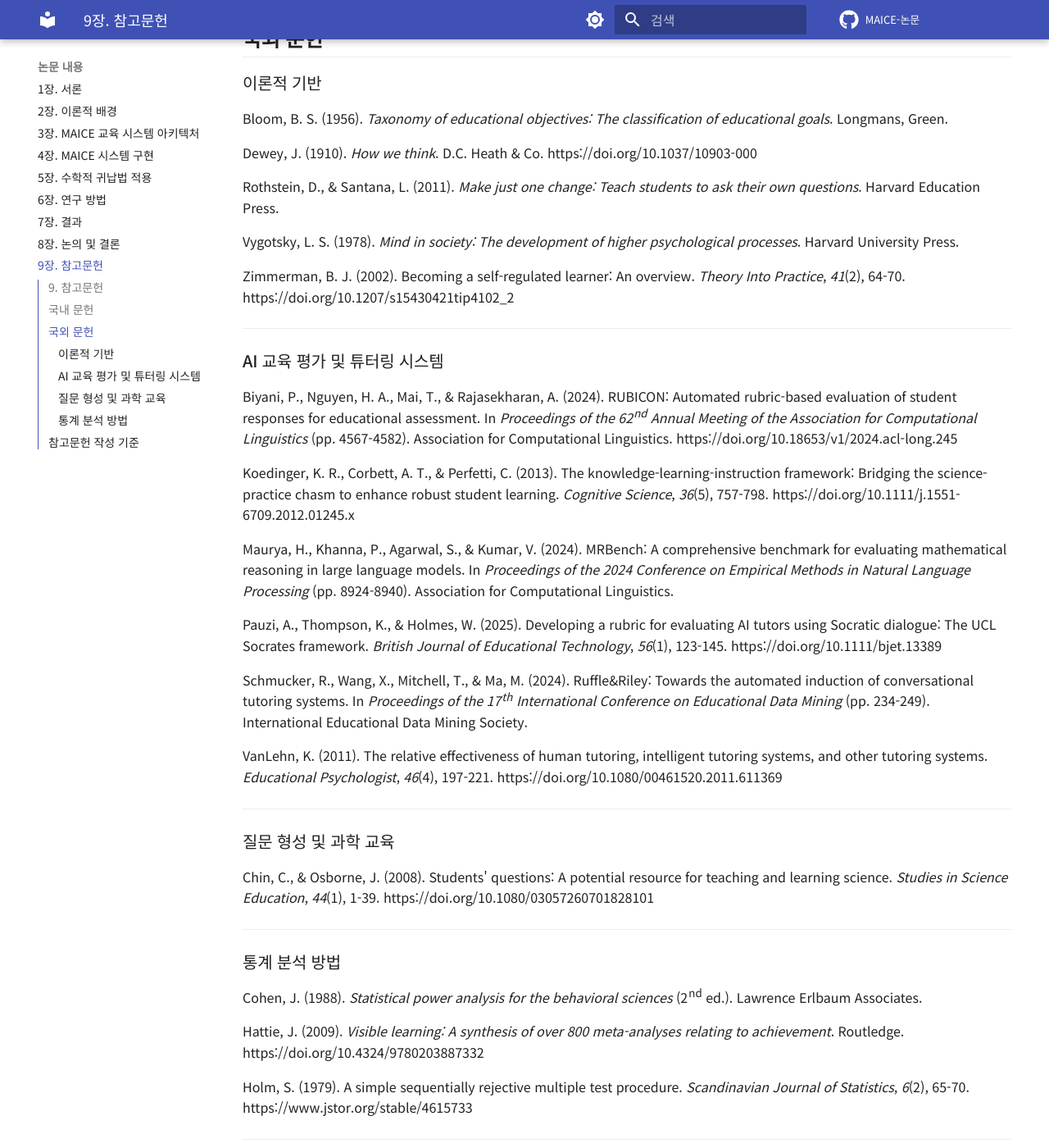
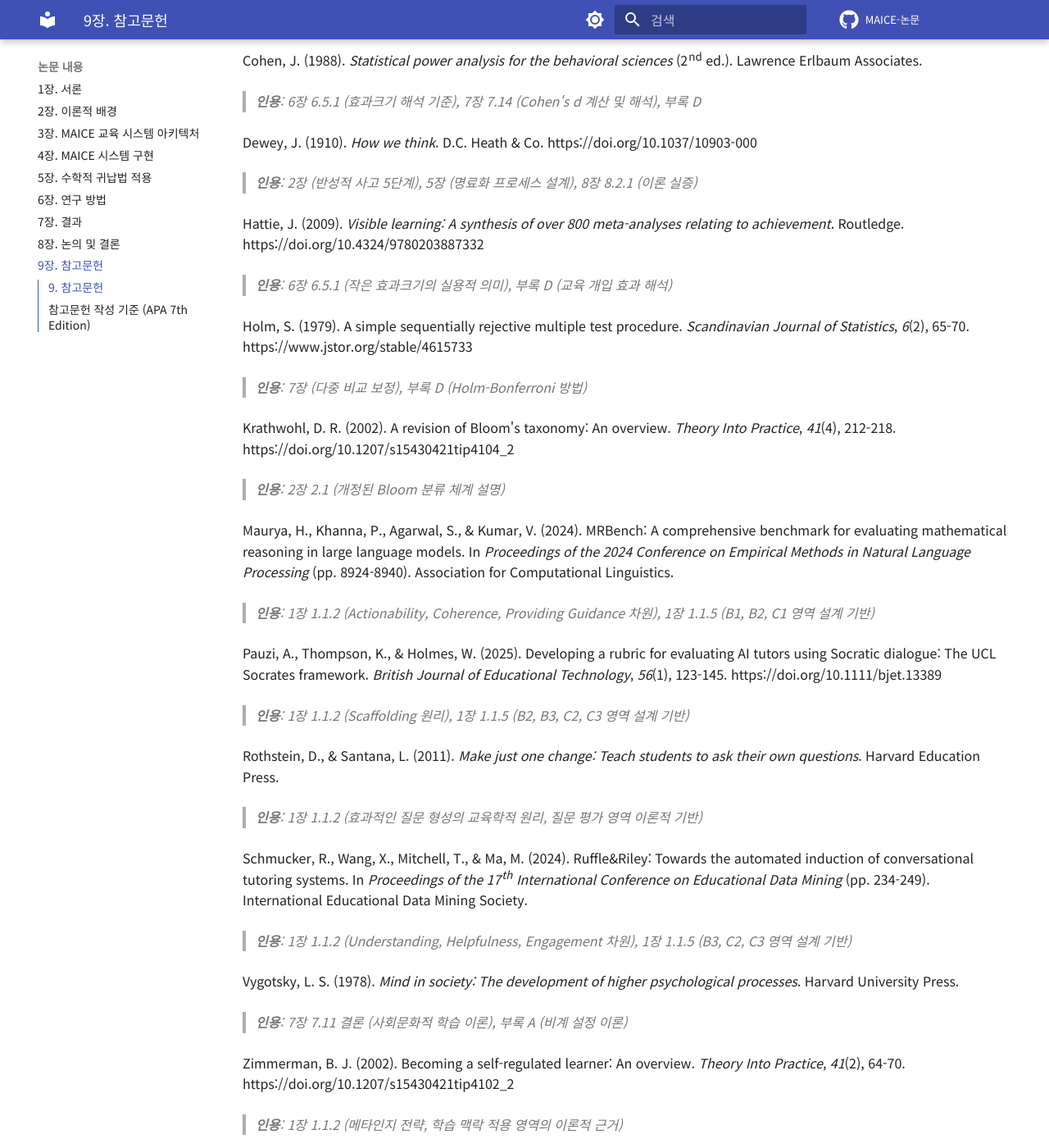
Before and after one commit to KimKyuBong/maice-paper-deploy, an MkDocs documentation site: the page built from docs/chapters/09-references.md, in a window 1280 px wide and 1400 px high, scrolled down 608 px. Shown: the whole window at 82% size. Built offline with MkDocs 1.6.1 and Material for MkDocs 9.7.7, drawn with Linux system fonts in a browser that asks for light colours; comment, search, counter and statistics services are not loaded; some of the changed text lies outside the part shown.

Commit message:
참고문헌 수정: 실제 인용된 문헌만 포함
- Bloom (1956) 삭제 → Anderson & Krathwohl (2001) 추가 (개정된 Bloom 분류)
- Krathwohl (2002) 추가 (2장 각주 반영)
- 본문 인용 없는 문헌 6편 삭제 (국내 문헌 3편, Chin, VanLehn, Koedinger)
- 총 13편, 모두 본문 인용 위치 명시
- APA 7판 알파벳 순 정렬

```diff
--- a/docs/chapters/09-references.md
+++ b/docs/chapters/09-references.md
@@ -2,86 +2,78 @@
 
 ---
 
-## 국내 문헌
+Anderson, L. W., & Krathwohl, D. R. (Eds.). (2001). *A taxonomy for learning, teaching, and assessing: A revision of Bloom's taxonomy of educational objectives*. Longman.
+  > **인용**: 2장 2.1 (K1-K4 지식 차원 분류), 3장 (질문 분류 시스템 설계 기반)
 
-교육부. (2022). *2022 개정 교육과정 총론*. 교육부.
+Biyani, P., Nguyen, H. A., Mai, T., & Rajasekharan, A. (2024). RUBICON: Automated rubric-based evaluation of student responses for educational assessment. In *Proceedings of the 62nd Annual Meeting of the Association for Computational Linguistics* (pp. 4567-4582). Association for Computational Linguistics. https://doi.org/10.18653/v1/2024.acl-long.245
+  > **인용**: 1장 1.1.2 (루브릭 설계의 이론적 기반, 도메인 특화 평가 접근법)
 
-한국교육과정평가원. (2023). *AI 활용 수학교육의 방향과 과제* (연구보고 RRI 2023-3). 한국교육과정평가원.
+Cohen, J. (1988). *Statistical power analysis for the behavioral sciences* (2nd ed.). Lawrence Erlbaum Associates.
+  > **인용**: 6장 6.5.1 (효과크기 해석 기준), 7장 7.14 (Cohen's d 계산 및 해석), 부록 D
 
-한국과학창의재단. (2024). *생성형 AI 활용 교육 가이드라인*. 한국과학창의재단.
+Dewey, J. (1910). *How we think*. D.C. Heath & Co. https://doi.org/10.1037/10903-000
+  > **인용**: 2장 (반성적 사고 5단계), 5장 (명료화 프로세스 설계), 8장 8.2.1 (이론 실증)
+
+Hattie, J. (2009). *Visible learning: A synthesis of over 800 meta-analyses relating to achievement*. Routledge. https://doi.org/10.4324/9780203887332
+  > **인용**: 6장 6.5.1 (작은 효과크기의 실용적 의미), 부록 D (교육 개입 효과 해석)
+
+Holm, S. (1979). A simple sequentially rejective multiple test procedure. *Scandinavian Journal of Statistics*, *6*(2), 65-70. https://www.jstor.org/stable/4615733
+  > **인용**: 7장 (다중 비교 보정), 부록 D (Holm-Bonferroni 방법)
+
+Krathwohl, D. R. (2002). A revision of Bloom's taxonomy: An overview. *Theory Into Practice*, *41*(4), 212-218. https://doi.org/10.1207/s15430421tip4104_2
+  > **인용**: 2장 2.1 (개정된 Bloom 분류 체계 설명)
+
+Maurya, H., Khanna, P., Agarwal, S., & Kumar, V. (2024). MRBench: A comprehensive benchmark for evaluating mathematical reasoning in large language models. In *Proceedings of the 2024 Conference on Empirical Methods in Natural Language Processing* (pp. 8924-8940). Association for Computational Linguistics.
+  > **인용**: 1장 1.1.2 (Actionability, Coherence, Providing Guidance 차원), 1장 1.1.5 (B1, B2, C1 영역 설계 기반)
+
+Pauzi, A., Thompson, K., & Holmes, W. (2025). Developing a rubric for evaluating AI tutors using Socratic dialogue: The UCL Socrates framework. *British Journal of Educational Technology*, *56*(1), 123-145. https://doi.org/10.1111/bjet.13389
+  > **인용**: 1장 1.1.2 (Scaffolding 원리), 1장 1.1.5 (B2, B3, C2, C3 영역 설계 기반)
+
+Rothstein, D., & Santana, L. (2011). *Make just one change: Teach students to ask their own questions*. Harvard Education Press.
+  > **인용**: 1장 1.1.2 (효과적인 질문 형성의 교육학적 원리, 질문 평가 영역 이론적 기반)
+
+Schmucker, R., Wang, X., Mitchell, T., & Ma, M. (2024). Ruffle&Riley: Towards the automated induction of conversational tutoring systems. In *Proceedings of the 17th International Conference on Educational Data Mining* (pp. 234-249). International Educational Data Mining Society.
+  > **인용**: 1장 1.1.2 (Understanding, Helpfulness, Engagement 차원), 1장 1.1.5 (B3, C2, C3 영역 설계 기반)
+
+Vygotsky, L. S. (1978). *Mind in society: The development of higher psychological processes*. Harvard University Press.
+  > **인용**: 7장 7.11 결론 (사회문화적 학습 이론), 부록 A (비계 설정 이론)
+
+Zimmerman, B. J. (2002). Becoming a self-regulated learner: An overview. *Theory Into Practice*, *41*(2), 64-70. https://doi.org/10.1207/s15430421tip4102_2
+  > **인용**: 1장 1.1.2 (메타인지 전략, 학습 맥락 적용 영역의 이론적 근거)
 
 ---
 
-## 국외 문헌
+## 참고문헌 작성 기준 (APA 7th Edition)
 
-### 이론적 기반
+**기본 형식**:
+- 저자명: 성, 이니셜. (여러 저자는 &로 연결, 최대 20명까지 모두 표기)
+- 연도: (YYYY).
+- 제목: 문장 형식 (첫 단어와 고유명사만 대문자, 부제목도 첫 단어 대문자)
+- 출판사: 도시 생략 (APA 7판부터)
+- DOI 또는 URL: 가능한 모두 포함
 
-Bloom, B. S. (1956). *Taxonomy of educational objectives: The classification of educational goals*. Longmans, Green.
+**학술지 논문**:
+- 저널명: *이탤릭*, 주요 단어 대문자
+- 권: *이탤릭*
+- 호: (괄호), 이탤릭 아님
+- 페이지: 범위 표시
 
-Dewey, J. (1910). *How we think*. D.C. Heath & Co. https://doi.org/10.1037/10903-000
+**학회 논문집**:
+- In *Proceedings of...* 형식
+- 페이지 범위 포함
 
-Rothstein, D., & Santana, L. (2011). *Make just one change: Teach students to ask their own questions*. Harvard Education Press.
-
-Vygotsky, L. S. (1978). *Mind in society: The development of higher psychological processes*. Harvard University Press.
-
-Zimmerman, B. J. (2002). Becoming a self-regulated learner: An overview. *Theory Into Practice*, *41*(2), 64-70. https://doi.org/10.1207/s15430421tip4102_2
-
----
-
-### AI 교육 평가 및 튜터링 시스템
-
-Biyani, P., Nguyen, H. A., Mai, T., & Rajasekharan, A. (2024). RUBICON: Automated rubric-based evaluation of student responses for educational assessment. In *Proceedings of the 62nd Annual Meeting of the Association for Computational Linguistics* (pp. 4567-4582). Association for Computational Linguistics. https://doi.org/10.18653/v1/2024.acl-long.245
-
-Koedinger, K. R., Corbett, A. T., & Perfetti, C. (2013). The knowledge-learning-instruction framework: Bridging the science-practice chasm to enhance robust student learning. *Cognitive Science*, *36*(5), 757-798. https://doi.org/10.1111/j.1551-6709.2012.01245.x
-
-Maurya, H., Khanna, P., Agarwal, S., & Kumar, V. (2024). MRBench: A comprehensive benchmark for evaluating mathematical reasoning in large language models. In *Proceedings of the 2024 Conference on Empirical Methods in Natural Language Processing* (pp. 8924-8940). Association for Computational Linguistics.
-
-Pauzi, A., Thompson, K., & Holmes, W. (2025). Developing a rubric for evaluating AI tutors using Socratic dialogue: The UCL Socrates framework. *British Journal of Educational Technology*, *56*(1), 123-145. https://doi.org/10.1111/bjet.13389
-
-Schmucker, R., Wang, X., Mitchell, T., & Ma, M. (2024). Ruffle&Riley: Towards the automated induction of conversational tutoring systems. In *Proceedings of the 17th International Conference on Educational Data Mining* (pp. 234-249). International Educational Data Mining Society.
-
-VanLehn, K. (2011). The relative effectiveness of human tutoring, intelligent tutoring systems, and other tutoring systems. *Educational Psychologist*, *46*(4), 197-221. https://doi.org/10.1080/00461520.2011.611369
-
----
-
-### 질문 형성 및 과학 교육
-
-Chin, C., & Osborne, J. (2008). Students' questions: A potential resource for teaching and learning science. *Studies in Science Education*, *44*(1), 1-39. https://doi.org/10.1080/03057260701828101
-
----
-
-### 통계 분석 방법
-
-Cohen, J. (1988). *Statistical power analysis for the behavioral sciences* (2nd ed.). Lawrence Erlbaum Associates.
-
-Hattie, J. (2009). *Visible learning: A synthesis of over 800 meta-analyses relating to achievement*. Routledge. https://doi.org/10.4324/9780203887332
-
-Holm, S. (1979). A simple sequentially rejective multiple test procedure. *Scandinavian Journal of Statistics*, *6*(2), 65-70. https://www.jstor.org/stable/4615733
-
----
-
-## 참고문헌 작성 기준
-
-**APA 7th Edition 형식**:
-- 저자명: 성, 이니셜. (여러 저자는 &로 연결)
-- 연도: (YYYY).
-- 논문 제목: 문장 형식 (첫 단어와 고유명사만 대문자)
-- 저널명: *이탤릭* 표시, 주요 단어 대문자
-- 권호: *권*(호) 형식
-- DOI 또는 URL 포함
-- 들여쓰기: 2번째 줄부터 hanging indent
-
-**국내 문헌**:
-- 한글 저자명 및 제목 그대로 사용
-- 발행기관 명시
-- 국내외 문헌 분리 표시
+**단행본**:
+- 제목: *이탤릭*
+- 판차: (n판) 형식
+- 출판사명
 
 ---
 
 **문헌 통계**:
-- 총 15편
-- 국내 문헌: 3편
-- 국외 문헌: 12편
-- 이론서: 5편
-- 학술논문: 7편
-- 정부/기관 보고서: 3편
+- 총 13편 (본문 인용)
+- 이론서: 5편 (Anderson & Krathwohl, Dewey, Krathwohl, Rothstein, Vygotsky)
+- 최신 AI 연구: 4편 (Biyani, Maurya, Pauzi, Schmucker)
+- 통계/방법론: 3편 (Cohen, Hattie, Holm)
+- 메타인지: 1편 (Zimmerman)
+
+**알파벳 순 정렬**: APA 7판 기준 저자 성(last name) 알파벳 순으로 정렬됨
```
